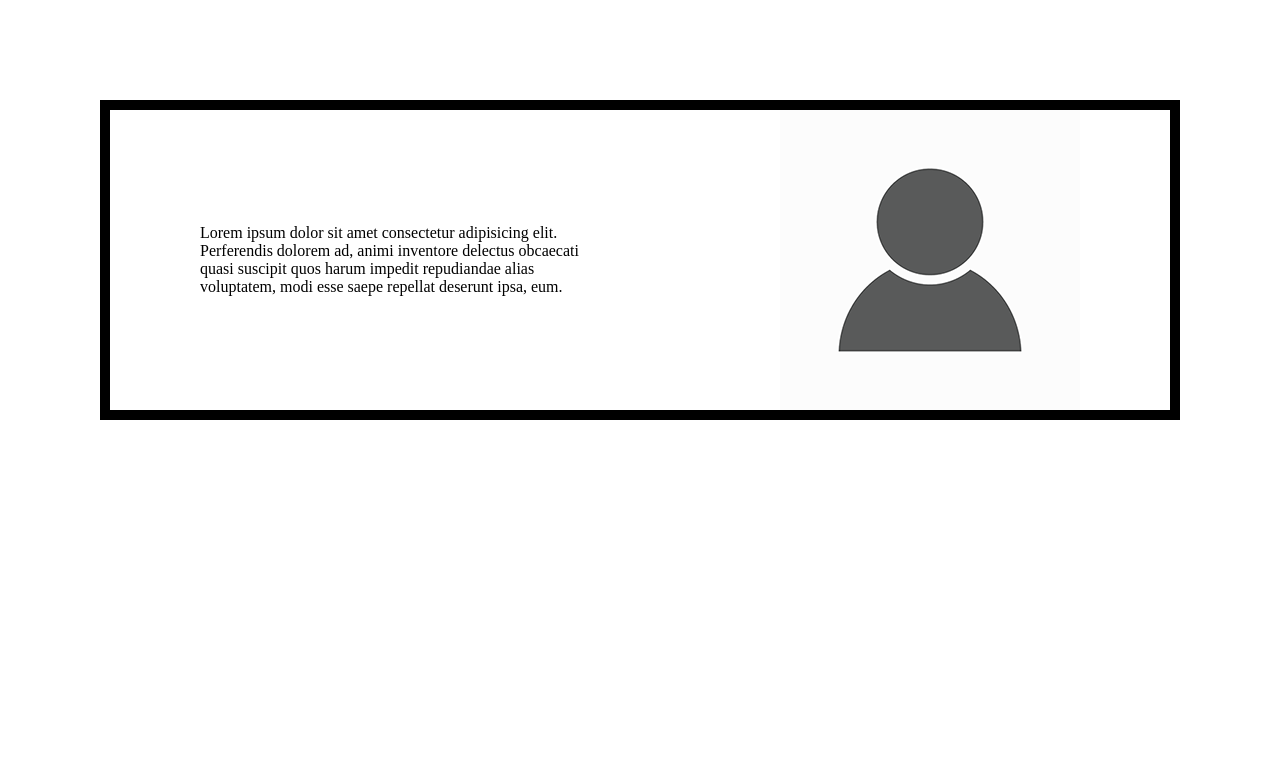
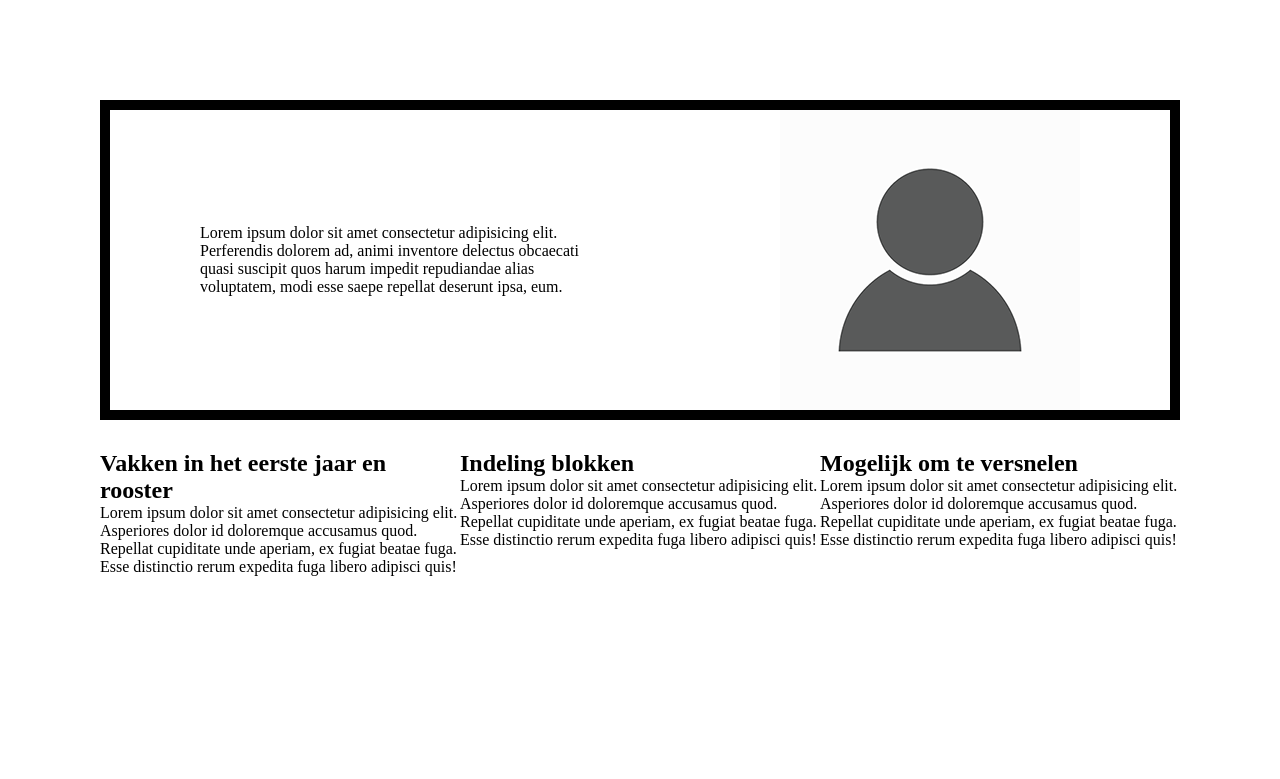
Before and after one commit to Ayu7b/C1_PRA, a plain HTML site: page index.html in a window 1280 px wide. Drawn offline with Linux system fonts and the light colour scheme.

Commit message:
Nieuwe kopjes tekst
Ik heb informatie bijgevoegd over de opleiding

```diff
--- a/index.html
+++ b/index.html
@@ -1,7 +1,7 @@
 <!DOCTYPE html>
 <html lang="en">
 <head>
-	<title>C3</title>
+	<title>C1</title>
 	<link rel="stylesheet" href="css/main.css">
 </head>
 <body>
@@ -14,7 +14,20 @@
 		</div>
 	</header>
 	<main>
-		<p></p>
+		<div class="row">
+        <article>
+          <h2 class="vakken">Vakken in het eerste jaar en rooster</h2>
+          <p>Lorem ipsum dolor sit amet consectetur adipisicing elit. Asperiores dolor id doloremque accusamus quod. Repellat cupiditate unde aperiam, ex fugiat beatae fuga. Esse distinctio rerum expedita fuga libero adipisci quis!</p>
+        </article>
+        <article>
+          <h2 class="Indeling-blokken">Indeling blokken</h2>
+          <p>Lorem ipsum dolor sit amet consectetur adipisicing elit. Asperiores dolor id doloremque accusamus quod. Repellat cupiditate unde aperiam, ex fugiat beatae fuga. Esse distinctio rerum expedita fuga libero adipisci quis!</p>
+        </article>
+            <article>
+          <h2 class="versnelling">Mogelijk om te versnelen</h2>
+          <p>Lorem ipsum dolor sit amet consectetur adipisicing elit. Asperiores dolor id doloremque accusamus quod. Repellat cupiditate unde aperiam, ex fugiat beatae fuga. Esse distinctio rerum expedita fuga libero adipisci quis!</p>
+        </article>
+      </div>
 	</main>
 	<footer>
 
```
